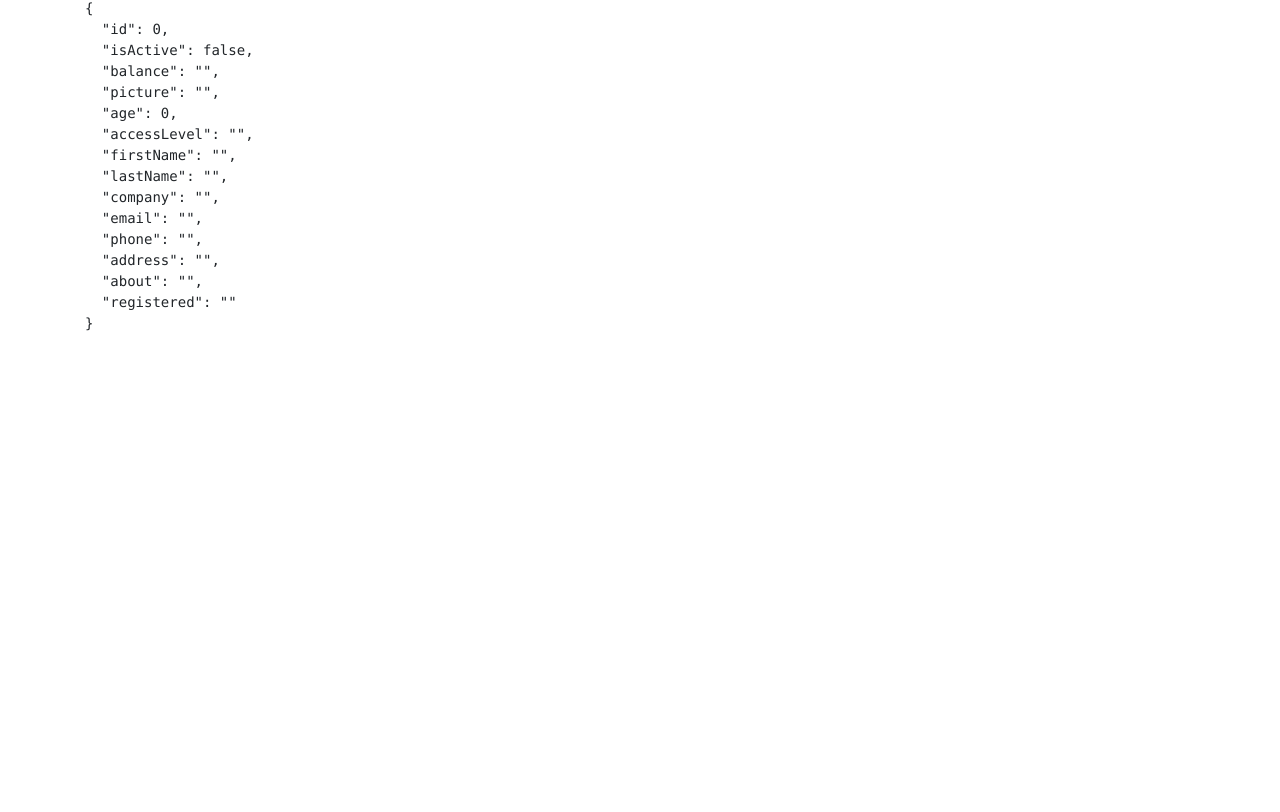
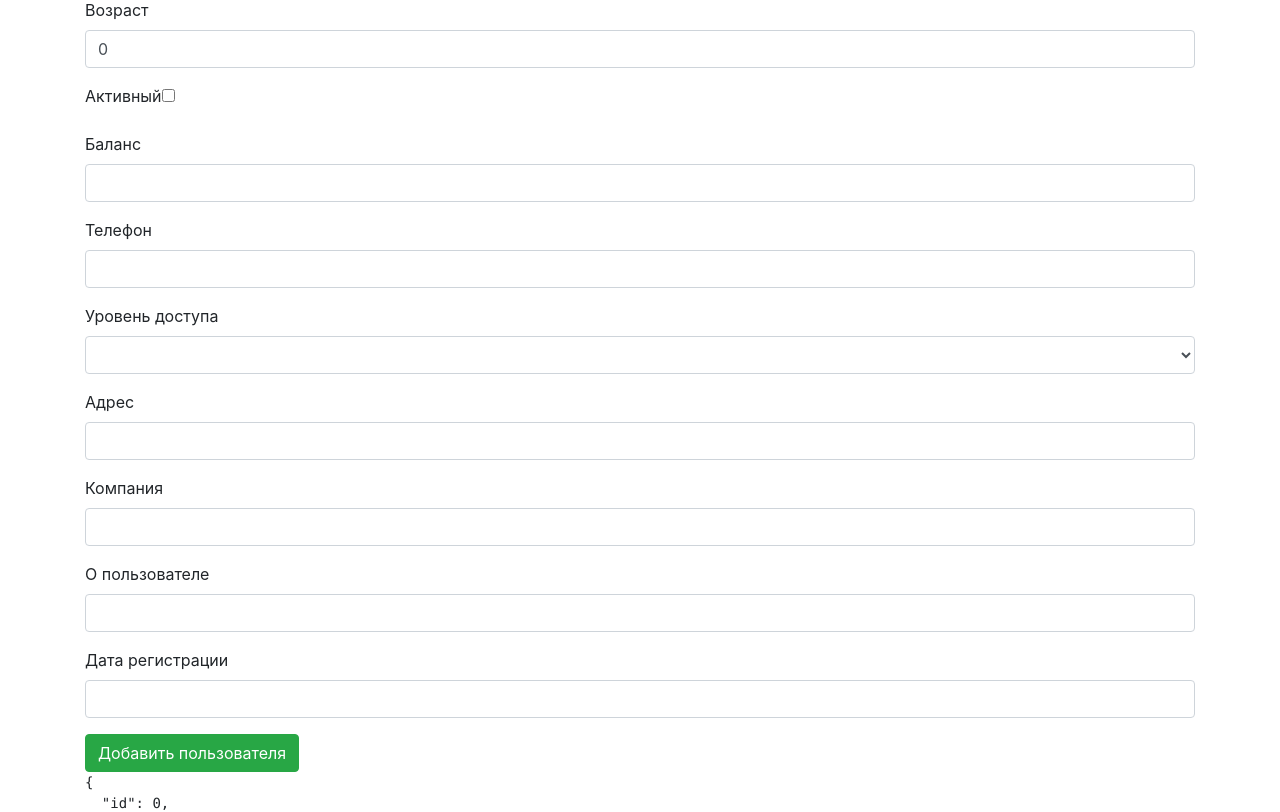
Before and after one commit to funbek/vue-course, a Vue app in the folder vue-app/: page /add-user in a window 1280 px wide. Shown: the part 492-1304 px from the top of the page. Before the commit the page ends 842 px from the top, so only its background shows below. Built offline with nearby package versions, Linux system fonts and the light colour scheme.

Commit message:
fourth-task + Add user with popup

```diff
--- a/vue-app/db.json
+++ b/vue-app/db.json
@@ -479,6 +479,118 @@
       "address": "921 Brown Street, Baker, Maryland, 8852",
       "about": "Velit eiusmod et do mollit in elit non. Reprehenderit eu ut commodo Lorem et. Incididunt elit aute fugiat minim pariatur id sunt culpa nulla. Duis reprehenderit voluptate excepteur commodo ut ut tempor qui ea sint. Sunt tempor esse voluptate do ut Lorem proident elit adipisicing deserunt aute est.",
       "registered": "20.08.2015"
+    },
+    {
+      "id": 30,
+      "isActive": true,
+      "balance": "",
+      "picture": "цукцук",
+      "age": 0,
+      "accessLevel": "",
+      "firstName": "1231231",
+      "lastName": "ываыа",
+      "company": "",
+      "email": "ываыва",
+      "phone": "",
+      "address": "",
+      "about": "",
+      "registered": ""
+    },
+    {
+      "id": 31,
+      "isActive": false,
+      "balance": "",
+      "picture": "",
+      "age": 0,
+      "accessLevel": "",
+      "firstName": "ывафвы",
+      "lastName": "ффыва",
+      "company": "",
+      "email": "ыва",
+      "phone": "",
+      "address": "",
+      "about": "",
+      "registered": ""
+    },
+    {
+      "id": 32,
+      "isActive": false,
+      "balance": "",
+      "picture": "",
+      "age": 0,
+      "accessLevel": "",
+      "firstName": "sdf",
+      "lastName": "sdf",
+      "company": "",
+      "email": "sdf",
+      "phone": "",
+      "address": "",
+      "about": "",
+      "registered": ""
+    },
+    {
+      "id": 33,
+      "isActive": false,
+      "balance": "",
+      "picture": "",
+      "age": 0,
+      "accessLevel": "",
+      "firstName": "sdf",
+      "lastName": "",
+      "company": "",
+      "email": "",
+      "phone": "",
+      "address": "",
+      "about": "",
+      "registered": ""
+    },
+    {
+      "id": 34,
+      "isActive": false,
+      "balance": "",
+      "picture": "",
+      "age": 0,
+      "accessLevel": "",
+      "firstName": "",
+      "lastName": "",
+      "company": "",
+      "email": "",
+      "phone": "",
+      "address": "",
+      "about": "",
+      "registered": "sfdsfdsdf"
+    },
+    {
+      "id": 35,
+      "isActive": false,
+      "balance": "",
+      "picture": "",
+      "age": 0,
+      "accessLevel": "",
+      "firstName": "",
+      "lastName": "",
+      "company": "",
+      "email": "",
+      "phone": "",
+      "address": "",
+      "about": "",
+      "registered": ""
+    },
+    {
+      "id": 36,
+      "isActive": false,
+      "balance": "",
+      "picture": "",
+      "age": 0,
+      "accessLevel": "",
+      "firstName": "",
+      "lastName": "",
+      "company": "",
+      "email": "",
+      "phone": "sdfsdf",
+      "address": "",
+      "about": "",
+      "registered": ""
     }
   ]
 }
--- a/vue-app/src/components/UserForm.vue
+++ b/vue-app/src/components/UserForm.vue
@@ -17,6 +17,38 @@
     </div>
 
     <div class="form-group">
+      <label>Email</label>
+      <input
+        v-model="user.email"
+        type="text"
+        class="form-control" >
+    </div>
+
+    <div class="form-group">
+      <label>Url картинки</label>
+      <input
+        v-model="user.picture"
+        type="text"
+        class="form-control" >
+    </div>
+
+    <div class="form-group">
+      <label>Возраст</label>
+      <input
+        v-model="user.age"
+        type="text"
+        class="form-control" >
+    </div>
+
+    <div class="form-group">
+      <label>Активный</label>
+      <input
+        v-model="user.isActive"
+        type="checkbox"
+        class="checkbox-inline" >
+    </div>
+
+    <div class="form-group">
       <label>Баланс</label>
       <input
         v-model="user.balance"
@@ -32,6 +64,56 @@
         class="form-control" >
     </div>
 
+    <div class="form-group">
+      <label>Уровень доступа</label>
+      <select
+        v-model="user.accessLevel"
+        class="form-control"
+      >
+        <option
+          v-for="item in accessList"
+          :key="item"
+          :value="item"
+        >
+          {{ item }}
+        </option>
+      </select>
+    </div>
+
+    <div class="form-group">
+      <label>Адрес</label>
+      <input
+        v-model="user.address"
+        type="text"
+        class="form-control" >
+    </div>
+
+    <div class="form-group">
+      <label>Компания</label>
+      <input
+        v-model="user.company"
+        type="text"
+        class="form-control" >
+    </div>
+
+    <div class="form-group">
+      <label>О пользователе</label>
+      <input
+        v-model="user.about"
+        type="text"
+        class="form-control" >
+    </div>
+
+    <div class="form-group">
+      <label>Дата регистрации</label>
+      <input
+        v-model="user.registered"
+        type="text"
+        class="form-control" >
+    </div>
+
+    <slot name="buttons" />
+
     <div>
       <pre>{{ user }}</pre>
     </div>
@@ -42,11 +124,17 @@
 <script>
 export default {
   name: "UserForm",
+  model: {
+    prop: "user"
+  },
   props: {
     user: {
       type: Object,
       required: true
     }
-  }
+  },
+  data: () => ({
+    accessList: ["user", "admin", "guest"]
+  })
 };
 </script>
--- a/vue-app/src/views/AddUser.vue
+++ b/vue-app/src/views/AddUser.vue
@@ -3,16 +3,41 @@
     <h2>Добавление пользователя</h2>
 
     <user-form
-      v-if="user"
-      :user="user"
-      @input="value => user = value" />
-    <div v-else>Пользователей нет :(</div>
+      v-model="user"
+    >
+      <div slot="buttons">
+        <button
+          type="button"
+          class="btn btn-success"
+          @click="save"
+        >
+          Добавить пользователя
+        </button>
+      </div>
+    </user-form>
+
+    <template v-if="popupShow">
+      <div class="popup-shadow" />
+      <div
+        class="popup"
+      >
+        <h2>Поздравляем, пользователь добавлен</h2>
+
+        <button
+          class="btn btn-success"
+          @click="agreePopup"
+        >
+          Ok
+        </button>
+      </div>
+    </template>
   </div>
 </template>
 
 <script>
 // import axios from "axios";
 import UserForm from "@/components/UserForm.vue";
+import axios from "axios";
 
 const emptyObj = {
   id: 0,
@@ -36,15 +61,47 @@ export default {
     UserForm
   },
   data: () => ({
-    user: null
+    user: emptyObj,
+    url: "http://localhost:3004/users",
+    popupShow: false
   }),
-  mounted() {
-    this.loadData();
-  },
   methods: {
-    loadData() {
-      this.user = Object.assign({}, emptyObj);
+    save() {
+      axios
+        .post(this.url, this.user)
+        .then(() => {
+          this.popupShow = true;
+        })
+        .catch(err => {
+          console.log("this is error: " + err);
+        });
+    },
+    agreePopup() {
+      this.$router.push({ path: "/users" });
     }
   }
 };
 </script>
+
+<style lang="scss" scoped>
+.popup {
+  position: fixed;
+  z-index: 2;
+  width: 600px;
+  height: 400px;
+  box-shadow: 0 0 10px rgba(0, 0, 0, 0.4);
+  top: 50%;
+  left: 50%;
+  background: #fff;
+  transform: translate(-50%, -50%);
+}
+.popup-shadow {
+  position: fixed;
+  z-index: 1;
+  width: 100vw;
+  height: 100vh;
+  left: 0;
+  top: 0;
+  background: rgba(0, 0, 0, 0.5);
+}
+</style>
```
Also changed, not shown: 1 other file (tests, documents, lock files or other folders). Lines whose indentation alone changed are shown as unchanged.
